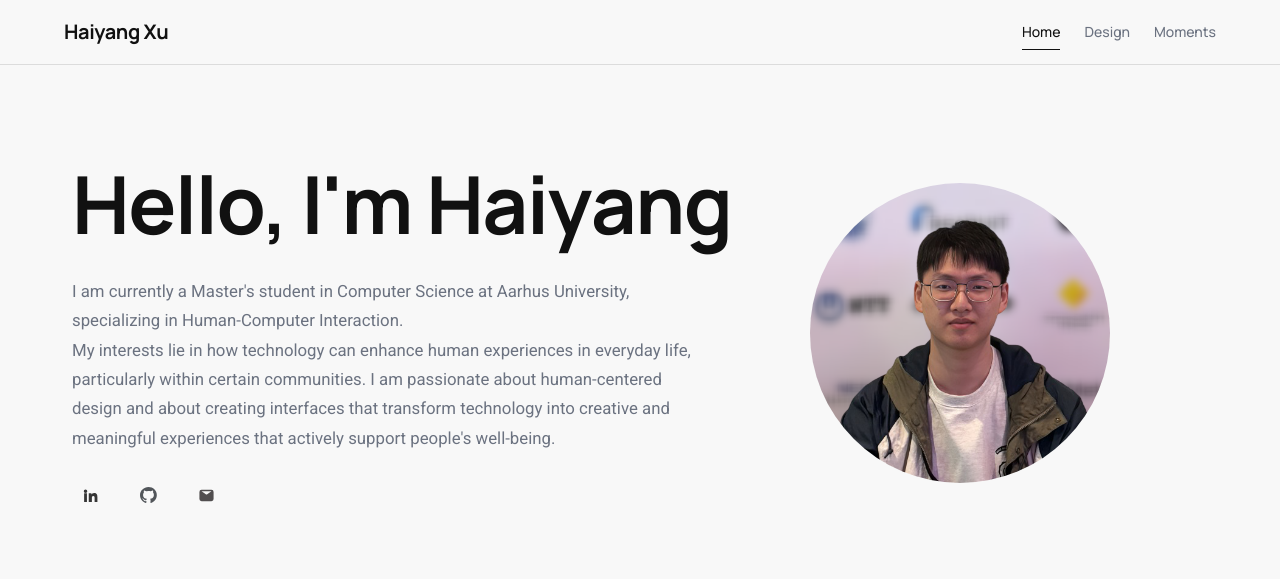
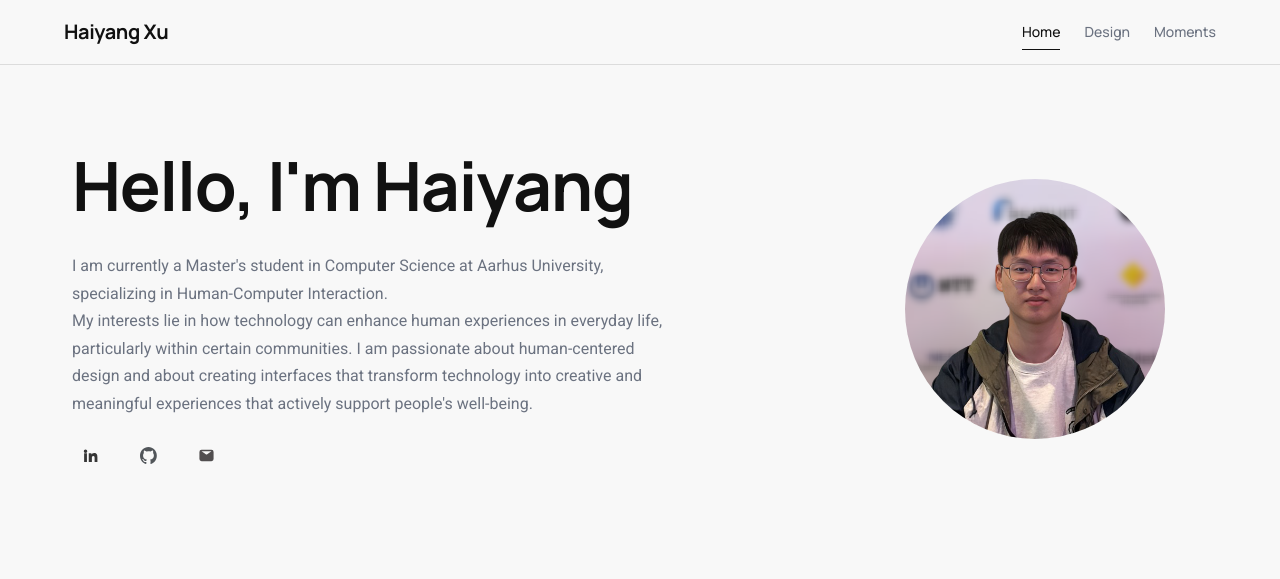
Before and after one commit to uniqsea/uniqsea.github.io, a React (Vite) app: page / in a window 1280 px wide. Shown: the top 579 px of the page. Built offline with nearby package versions, Linux system fonts and the light colour scheme.

Commit message:
Refactor HeroSection styles

```diff
--- a/src/components/HeroSection.jsx
+++ b/src/components/HeroSection.jsx
@@ -10,51 +10,56 @@
 const Hero = styled.header`
   display: flex;
   align-items: center;
-  padding: 80px 0 64px;
+  padding: 72px 0 56px;
   position: relative;
 
   @media (max-width: 640px) {
-    padding: 56px 0 48px;
+    padding: 52px 0 44px;
   }
 `
 
 const Lead = styled.div`
-  max-width: 900px;
+  max-width: 720px;
 `
 
 const Grid = styled.div`
   display: grid;
-  grid-template-columns: 1.2fr 0.8fr;
-  gap: 64px;
+  grid-template-columns: minmax(0, 1.35fr) minmax(240px, 0.65fr);
+  gap: clamp(40px, 6vw, 72px);
   align-items: center;
   @media (max-width: 860px) {
     grid-template-columns: 1fr;
-    gap: 32px;
+    gap: 36px;
   }
 `
 
 const Title = styled.h1`
   font-family: var(--heading-font);
-  font-size: clamp(1.6rem, 8vw, 5rem);
-  line-height: 1.15; /* avoid glyph clipping */
+  font-size: clamp(2.75rem, 6vw, 4.25rem);
+  line-height: 1.08; /* avoid glyph clipping */
   letter-spacing: -0.02em;
-  margin: 0 0 20px;
+  margin: 0 0 24px;
   color: var(--fg);
   font-weight: 700;
   white-space: nowrap; /* single line */
   display: block;
   padding-block: 0.08em; /* extra breathing room for ascenders/descenders */
-  min-height: 1.15em; /* 防止文字变化时高度跳动 */
+  min-height: 1.08em; /* 防止文字变化时高度跳动 */
+
+  @media (max-width: 640px) {
+    font-size: clamp(2.25rem, 10vw, 3rem);
+    white-space: normal;
+  }
 `
 
 // no subtitle per user request
 
 const Description = styled.p`
-  max-width: 640px;
+  max-width: 600px;
   color: var(--muted);
-  font-size: clamp(0.95rem, 2.5vw, 1.05rem);
-  line-height: 1.75;
-  margin: 0 0 18px;
+  font-size: 1rem;
+  line-height: 1.72;
+  margin: 0;
   text-align: left;
 
   @media (max-width: 640px) {
@@ -65,7 +70,7 @@
 // removed CTA and topic tags per request
 
 const SocialRow = styled.div`
-  margin-top: 24px;
+  margin-top: 20px;
   display: flex;
   flex-wrap: wrap;
   gap: 10px 22px;
@@ -89,11 +94,11 @@
 `
 
 const FlipContainer = styled.div`
-  width: 300px; height: 300px;
+  width: 260px; height: 260px;
   perspective: 800px;
   cursor: pointer;
   justify-self: center;
-  @media (max-width: 860px) { width: 240px; height: 240px; }
+  @media (max-width: 860px) { width: 220px; height: 220px; }
   @media (max-width: 480px) { width: 200px; height: 200px; }
 `
 
```
